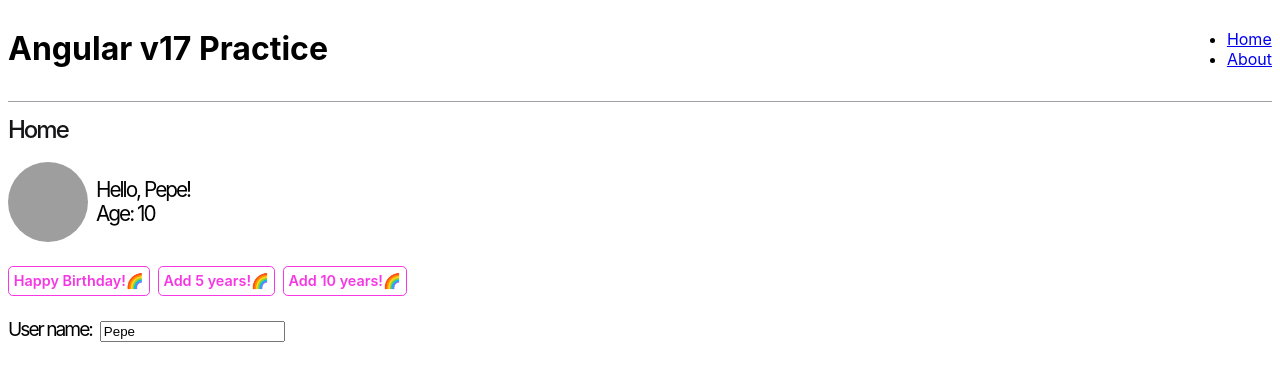
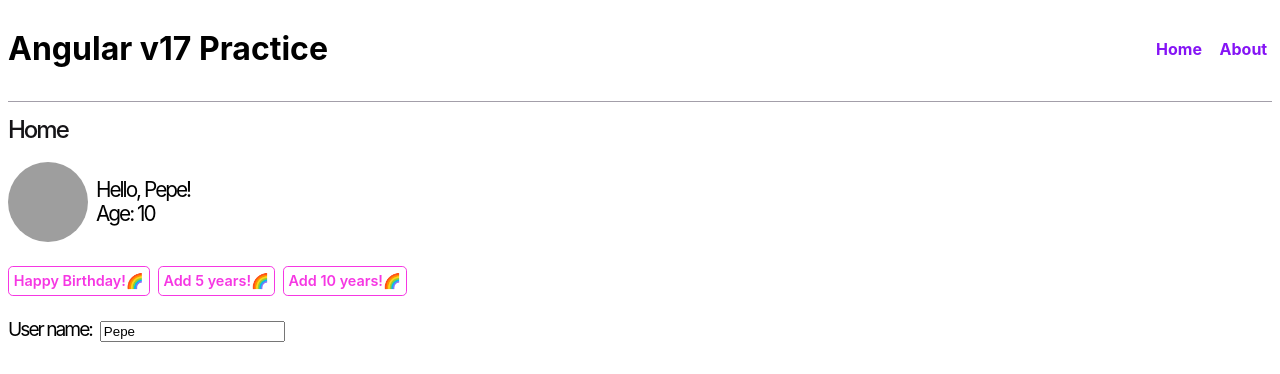
Before and after one commit to AldanaArcidiacono/angular17-practice, an Angular app: page /home in a window 1280 px wide. Shown: the top 374 px of the page. Built offline with nearby package versions, Linux system fonts and the light colour scheme; grey boxes are pictures that could not be loaded.

Commit message:
Fix folder organization

```diff
--- a/projects/demo/src/app/app.component.ts
+++ b/projects/demo/src/app/app.component.ts
@@ -1,8 +1,8 @@
 import { Component } from '@angular/core';
 import { RouterOutlet } from '@angular/router';
 import { routes } from './app.routes';
-import { HeaderComponent } from './shared/header/header/header.component';
-import { MenuOptionsComponent } from './shared/menu/menu-options/menu-options.component';
+import { HeaderComponent } from './shared/header/header.component';
+import { MenuOptionsComponent } from './shared/menu/menu-options.component';
 import { MenuOptions } from './interfaces/menu-options';
 import { HomeComponent } from './features/home/home.component';
 import { AboutComponent } from './shared/about/about.component';
--- /dev/null
+++ b/projects/demo/src/app/shared/header/header.component.scss
@@ -0,0 +1,7 @@
+header {
+  align-items: center;
+  border-bottom: 1px solid var(--gray-400);
+  display: flex;
+  justify-content: space-between;
+  padding-bottom: 0.7rem;
+}
--- a/projects/demo/src/app/shared/header/header/header.component.scss
+++ /dev/null
@@ -1,19 +0,0 @@
-header {
-  align-items: center;
-  border-bottom: 1px solid var(--gray-400);
-  display: flex;
-  justify-content: space-between;
-  padding-bottom: 0.7rem;
-  .paths {
-    button {
-      all: unset;
-      color: var(--electric-violet);
-      background-color: white;
-      border: 2px solid var(--electric-violet);
-      border-radius: 0.3rem;
-      font-weight: 700;
-      margin-left: 0.5rem;
-      padding: 0.3rem;
-    }
-  }
-}
--- /dev/null
+++ b/projects/demo/src/app/shared/menu/menu-options.component.scss
@@ -0,0 +1,14 @@
+ul {
+  align-items: center;
+  display: flex;
+  li {
+    list-style: none;
+    a {
+      color: var(--electric-violet);
+      font-weight: 700;
+      margin-left: 0.5rem;
+      padding: 0.3rem;
+      text-decoration: none;
+    }
+  }
+}
--- a/projects/demo/src/app/shared/menu/menu-options/menu-options.component.ts
+++ b/projects/demo/src/app/shared/menu/menu-options.component.ts
@@ -1,6 +1,6 @@
 import { Component, Input } from '@angular/core';
 import { RouterModule } from '@angular/router';
-import { MenuOptions } from '../../../interfaces/menu-options';
+import { MenuOptions } from '../../interfaces/menu-options';
 
 @Component({
   selector: 'isdi-menu',
```
Also changed, not shown: projects/demo/src/app/shared/header/header.component.ts (renamed from projects/demo/src/app/shared/header/header/header.component.ts), projects/demo/src/app/shared/menu/menu-options/menu-options.component.scss (deleted), 2 other files (tests, documents, lock files or other folders).
